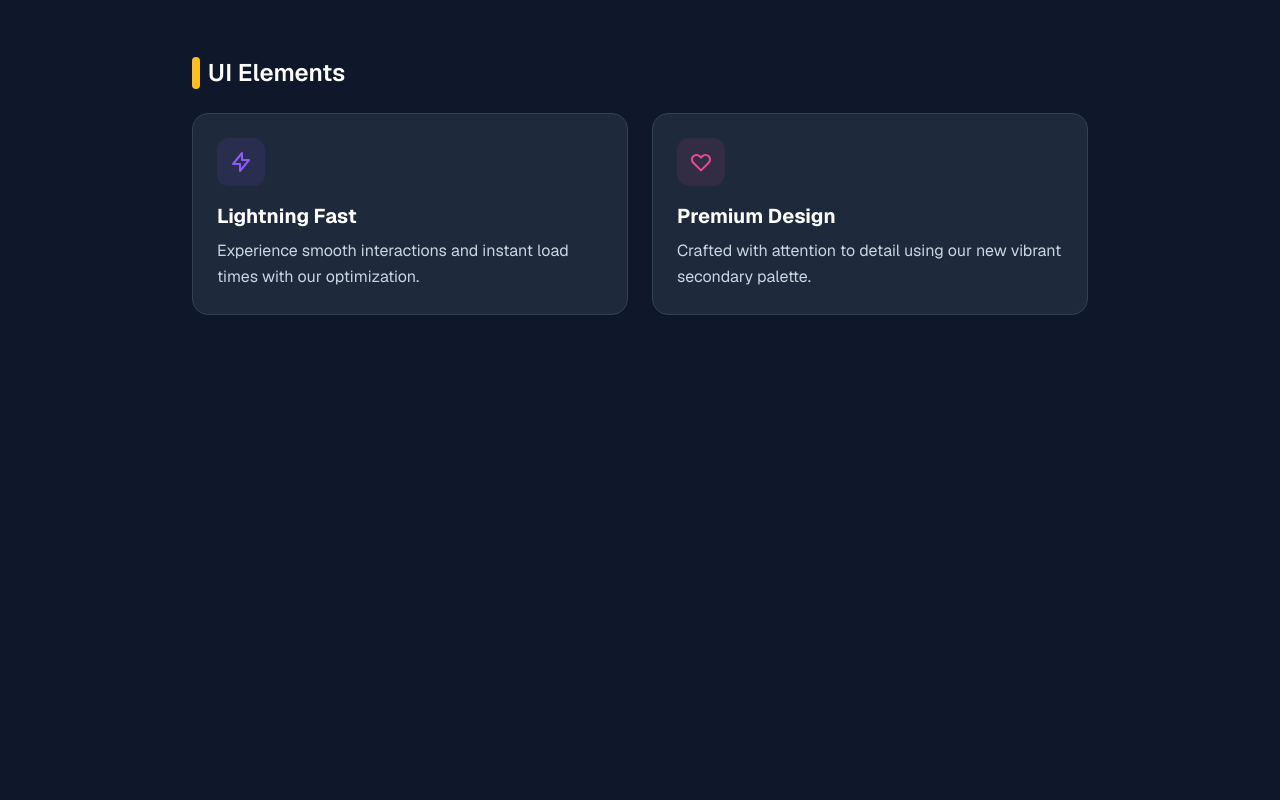
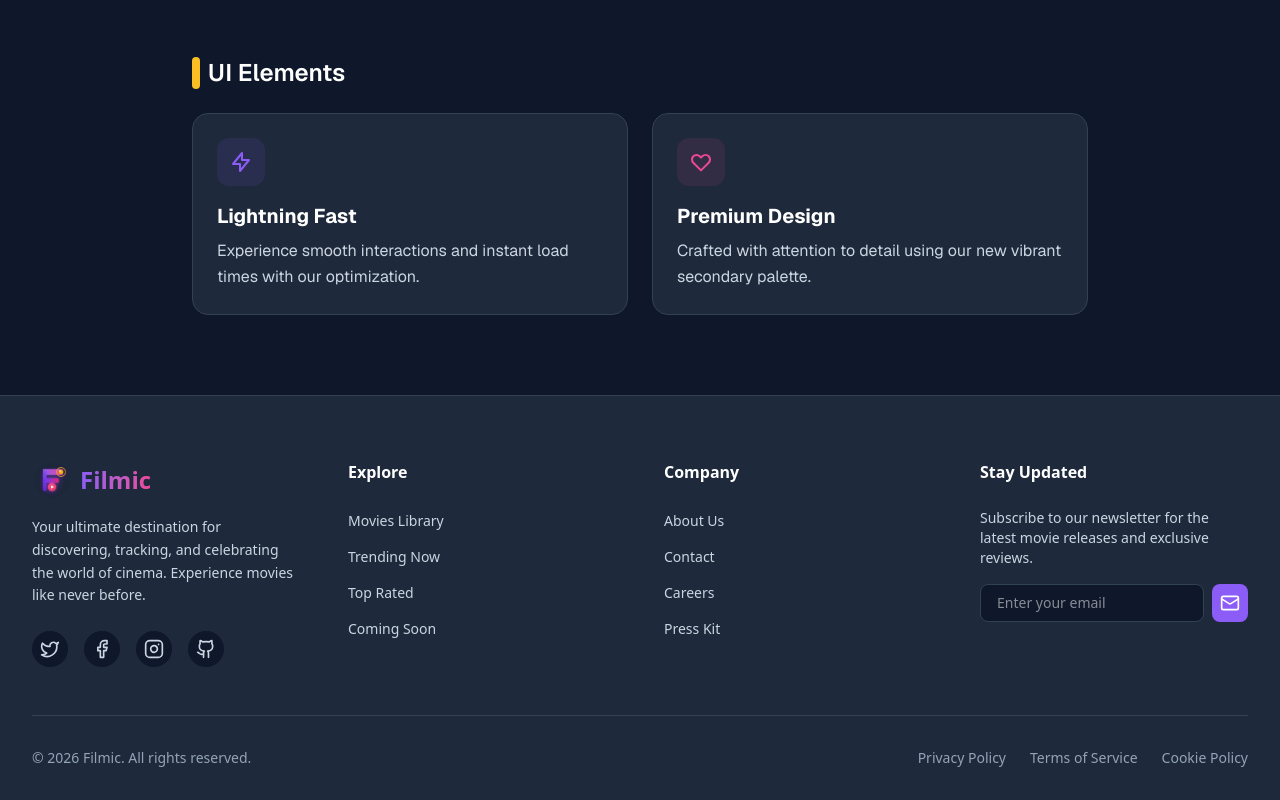
Before and after one commit to ArmanMirDeV/Filmic, a Next.js app: page / in a window 1280 px wide. Shown: the part 1079-1879 px from the top of the page. Before the commit the page ends 1474 px from the top, so only its background shows below. Built offline with nearby package versions, Linux system fonts and the light colour scheme.

Commit message:
Footer Created

```diff
--- a/src/app/layout.js
+++ b/src/app/layout.js
@@ -1,6 +1,8 @@
 import { Geist, Geist_Mono } from "next/font/google";
 import "./globals.css";
 import Navbar from "@/components/Navbar";
+
+import Footer from "@/components/Footer";
 
 const geistSans = Geist({
   variable: "--font-geist-sans",
@@ -18,18 +20,17 @@ export const metadata = {
     "A clean, cinematic movie library to discover, organize, and revisit your favorite films.",
 };
 
-
-
 export default function RootLayout({ children }) {
   return (
     <html lang="en">
       <body
-        className={`${geistSans.variable} ${geistMono.variable} antialiased bg-bg-base text-text-primary`}
+        className={`${geistSans.variable} ${geistMono.variable} antialiased bg-bg-base text-text-primary flex flex-col min-h-screen`}
       >
         <Navbar />
-        <main className="pt-20">
+        <main className="pt-20 flex-grow">
           {children}
         </main>
+        <Footer />
       </body>
     </html>
   );
--- /dev/null
+++ b/src/components/Footer.jsx
@@ -0,0 +1,112 @@
+"use client";
+
+import Link from "next/link";
+import { Facebook, Twitter, Instagram, Github, Mail } from "lucide-react";
+import Logo from "./Logo";
+
+export default function Footer() {
+  const currentYear = new Date().getFullYear();
+
+  return (
+    <footer className="bg-bg-medium border-t border-bg-lighter pt-16 pb-8">
+      <div className="max-w-7xl mx-auto px-4 sm:px-6 lg:px-8">
+        <div className="grid grid-cols-1 md:grid-cols-2 lg:grid-cols-4 gap-12 mb-12">
+          {/* Brand Column */}
+          <div className="space-y-4">
+            <Logo />
+            <p className="text-text-secondary text-sm leading-relaxed max-w-xs mt-4">
+              Your ultimate destination for discovering, tracking, and celebrating the world of cinema. Experience movies like never before.
+            </p>
+            <div className="flex gap-4 mt-6">
+              <SocialLink href="#" icon={<Twitter size={20} />} label="Twitter" />
+              <SocialLink href="#" icon={<Facebook size={20} />} label="Facebook" />
+              <SocialLink href="#" icon={<Instagram size={20} />} label="Instagram" />
+              <SocialLink href="#" icon={<Github size={20} />} label="Github" />
+            </div>
+          </div>
+
+          {/* Quick Links */}
+          <div>
+            <h3 className="text-white font-semibold mb-6">Explore</h3>
+            <ul className="space-y-3">
+              <FooterLink href="/movies" label="Movies Library" />
+              <FooterLink href="/trending" label="Trending Now" />
+              <FooterLink href="/top-rated" label="Top Rated" />
+              <FooterLink href="/upcoming" label="Coming Soon" />
+            </ul>
+          </div>
+
+          {/* Company */}
+          <div>
+            <h3 className="text-white font-semibold mb-6">Company</h3>
+            <ul className="space-y-3">
+              <FooterLink href="/about" label="About Us" />
+              <FooterLink href="/contact" label="Contact" />
+              <FooterLink href="/careers" label="Careers" />
+              <FooterLink href="/press" label="Press Kit" />
+            </ul>
+          </div>
+
+          {/* Newsletter / Contact */}
+          <div>
+            <h3 className="text-white font-semibold mb-6">Stay Updated</h3>
+            <p className="text-text-secondary text-sm mb-4">
+              Subscribe to our newsletter for the latest movie releases and exclusive reviews.
+            </p>
+            <form className="flex gap-2">
+              <input
+                type="email"
+                placeholder="Enter your email"
+                className="bg-bg-base border border-bg-lighter text-text-primary px-4 py-2 rounded-lg w-full focus:outline-none focus:border-primary transition-colors text-sm"
+              />
+              <button
+                type="submit"
+                className="bg-primary hover:bg-primary-dark text-white p-2 rounded-lg transition-colors"
+                aria-label="Subscribe"
+              >
+                <Mail size={20} />
+              </button>
+            </form>
+          </div>
+        </div>
+
+        {/* Bottom Bar */}
+        <div className="pt-8 border-t border-bg-lighter flex flex-col md:flex-row justify-between items-center gap-4">
+          <p className="text-text-muted text-sm">
+            © {currentYear} Filmic. All rights reserved.
+          </p>
+          <div className="flex gap-6 text-sm">
+            <Link href="/privacy" className="text-text-muted hover:text-primary transition-colors">Privacy Policy</Link>
+            <Link href="/terms" className="text-text-muted hover:text-primary transition-colors">Terms of Service</Link>
+            <Link href="/cookies" className="text-text-muted hover:text-primary transition-colors">Cookie Policy</Link>
+          </div>
+        </div>
+      </div>
+    </footer>
+  );
+}
+
+function SocialLink({ href, icon, label }) {
+  return (
+    <a
+      href={href}
+      className="bg-bg-base p-2 rounded-full text-text-secondary hover:text-white hover:bg-primary transition-all duration-300"
+      aria-label={label}
+    >
+      {icon}
+    </a>
+  );
+}
+
+function FooterLink({ href, label }) {
+  return (
+    <li>
+      <Link
+        href={href}
+        className="text-text-secondary hover:text-primary transition-colors text-sm"
+      >
+        {label}
+      </Link>
+    </li>
+  );
+}
```
